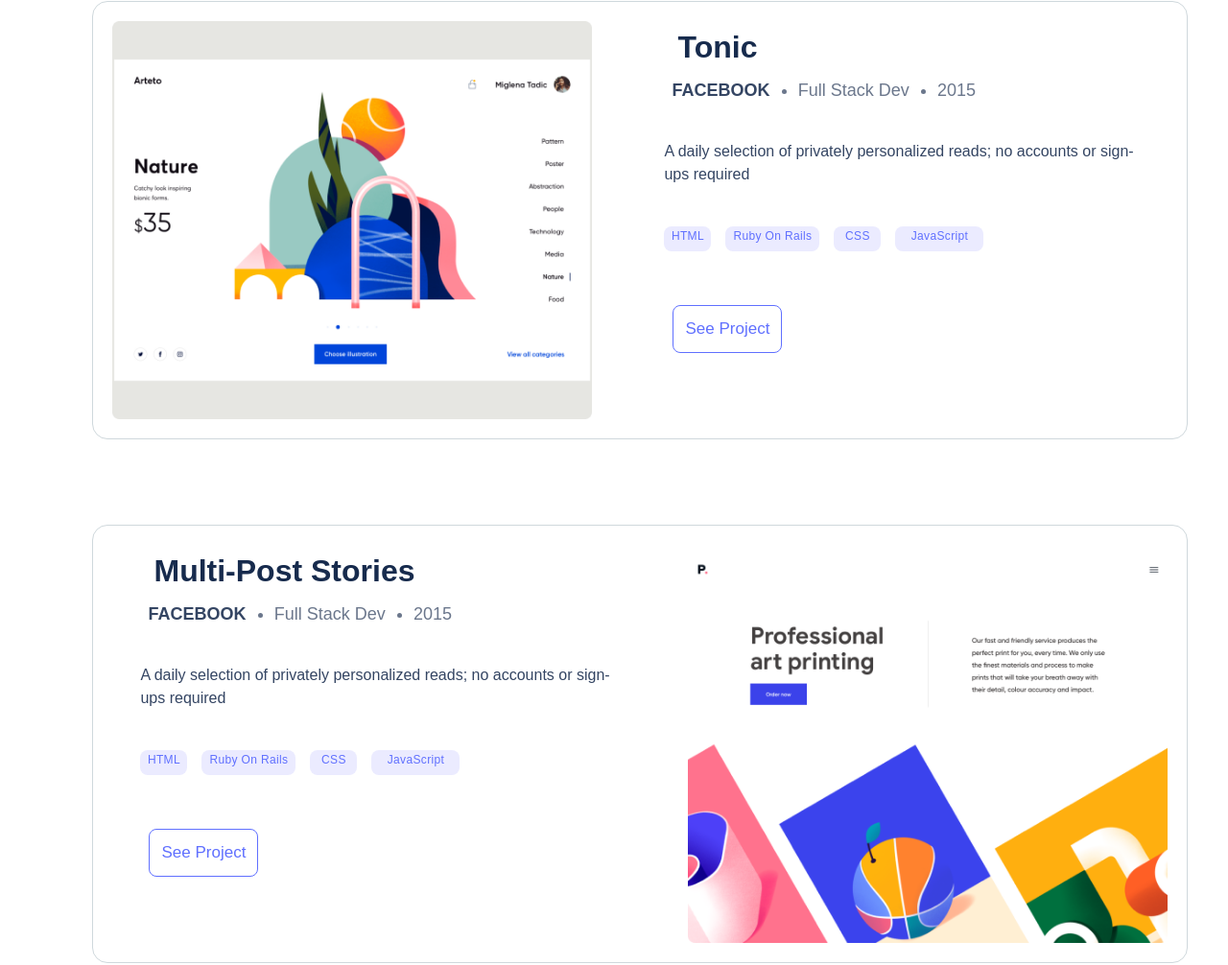
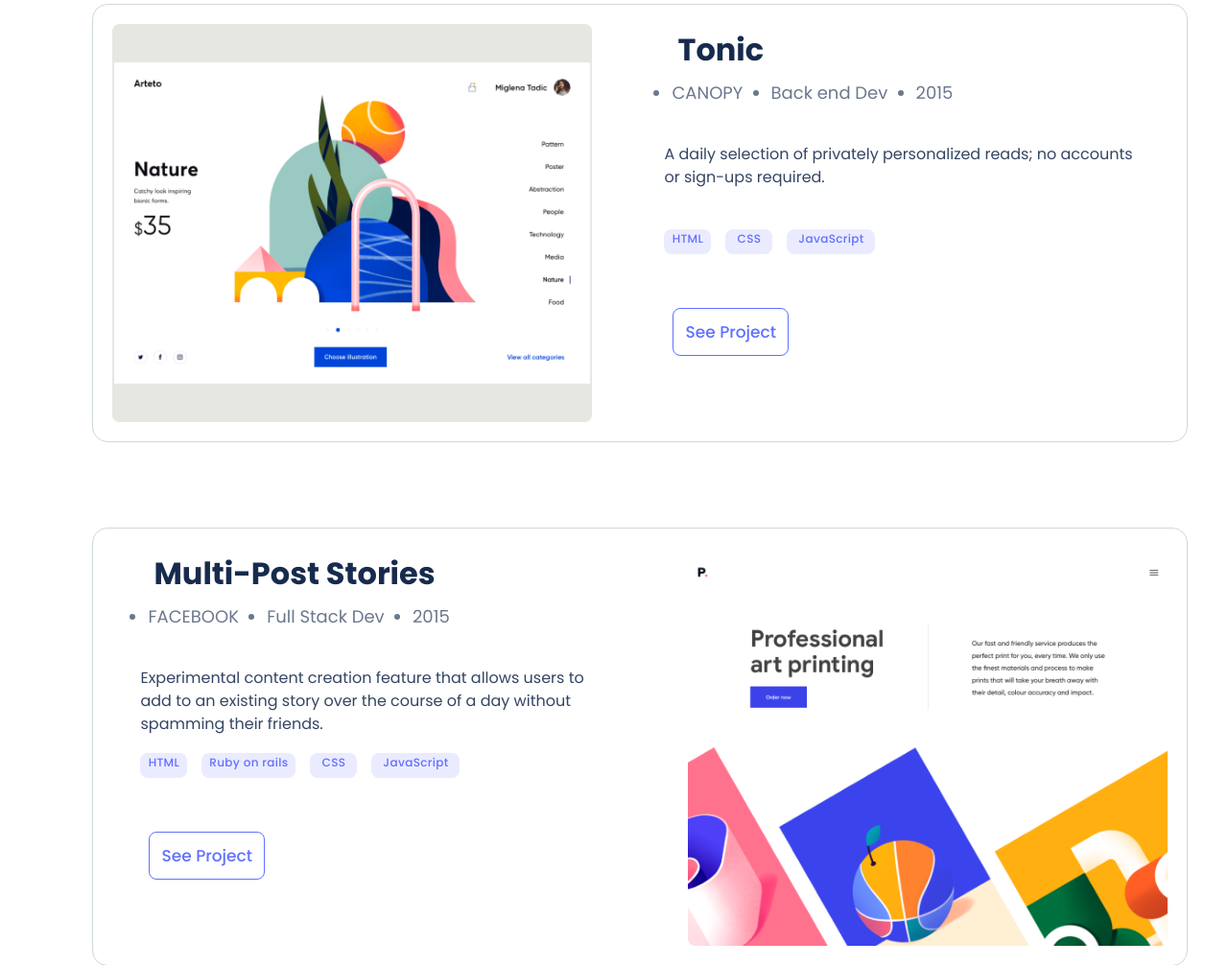
Before and after one commit to Danny-imo/my-project, a plain HTML site: page index.html in a window 1280 px wide. Shown: the part 800-1806 px from the top of the page at 96% size. Drawn offline with Linux system fonts and the light colour scheme.

Commit message:
Fix all requirements

```diff
--- a/index.js
+++ b/index.js
@@ -22,8 +22,10 @@
     name: 'Tonic',
     description: 'Lorem Ipsum is simply dummy text of the prinhe 1500s, when an unknown printer took a galley of type and scrambled it to make a type specimen book. It has survived not only five centuries, but also the leap into electronic typesetting, remaining essent.',
     image: './img/Dbg1.png',
-    stack: ['FACEBOOK', 'Full Stack Dev', '2015'],
+    stack: ['CANOPY', 'Back end Dev', '2015'],
     technologies: ['HTML', 'CSS', 'JavaScript', 'Ruby', 'Bootstrap'],
+    technologiesTwo: ['HTML', 'CSS', 'JavaScript'],
+    desc: 'A daily selection of privately personalized reads; no accounts or sign-ups required.',
     liveLink: '',
     sourceLink: '',
   },
@@ -33,6 +35,8 @@
     image: './img/Dbg2.png',
     stack: ['FACEBOOK', 'Full Stack Dev', '2015'],
     technologies: ['HTML', 'CSS', 'JavaScript', 'Ruby', 'Bootstrap'],
+    technologiesTwo: ['HTML', 'Ruby on rails', 'CSS', 'JavaScript'],
+    desc: 'Experimental content creation feature that allows users to add to an existing story over the course of a day without spamming their friends.',
     liveLink: '',
     sourceLink: '',
   },
@@ -42,6 +46,8 @@
     image: './img/Dbg3.png',
     stack: ['FACEBOOK', 'Full Stack Dev', '2015'],
     technologies: ['HTML', 'CSS', 'JavaScript', 'Ruby', 'Bootstrap'],
+    technologiesTwo: ['HTML', 'Ruby on rails', 'CSS', 'JavaScript'],
+    desc: 'Exploring the future of media in Facebooks first Virtual Reality app; a place to discover and enjoy 360 photos and videos on Gear VR.',
     liveLink: '',
     sourceLink: '',
   },
@@ -49,14 +55,31 @@
     name: 'UBER Navigation',
     description: 'Lorem Ipsum is simply dummy text of the prinhe 1500s, when an unknown printer took a galley of type and scrambled it to make a type specimen book. It has survived not only five centuries, but also the leap into electronic typesetting, remaining essent.',
     image: './img/Dbg4.png',
-    stack: ['FACEBOOK', 'Full Stack Dev', '2015'],
-    technologies: ['HTML', 'CSS', 'JavaScript', 'Ruby', 'Bootstrap'],
+    stack: ['UBER', 'Full Stack Dev', '2018'],
+    technologies: ['HTML', 'CSS', 'JavaScript', 'Ruby ', 'Bootstrap'],
+    technologiesTwo: ['HTML', 'Ruby on rails', 'CSS', 'JavaScript'],
+    desc: 'A smart assistant to make driving more safe, efficient, and fun by unlocking your most expensive computer: your car.',
     liveLink: '',
     sourceLink: '',
   },
 ];
 
 const cardsContainer = document.querySelector('#About');
+
+function getTechnologyClass(technology) {
+  switch (technology) {
+    case 'HTML':
+      return 'tech-t';
+    case 'CSS':
+      return 'tech-t';
+    case 'JavaScript':
+      return 'tech-j';
+    case 'Ruby on rails':
+      return 'tech-r';
+    default:
+      return 'tech';
+  }
+}
 
 projects.forEach((project) => {
   const card = document.createElement('div');
@@ -67,28 +90,19 @@
   <div class="canopy">
     <h4 class="about-head">${project.name}</h4>
     <ul class="cano">
-          <li class="tec">FACEBOOK</li>
-          <li class="tech">Full Stack Dev</li>
-          <li class="tech">2015</li>
+      ${project.stack.map((theme) => `<li class="tech">${theme}</li>`).join('')}
     </ul>
     <p class="canopy-txt">
-        A daily selection of privately personalized reads; no accounts or
-          sign-ups required
+      ${project.desc}
     </p>
     <ul class="tech1">
-          <li class="tech-t">HTML</li>
-          <li class="tech-r">Ruby On Rails</li>
-          <li class="tech-t">CSS</li>
-          <li class="tech-j">JavaScript</li>
+      ${project.technologiesTwo.map((technology) => `<li class="${getTechnologyClass(technology)}">${technology}</li>`).join('')}
     </ul>
-
     <button type="button" class="project-btn">See Project</button>
   </div>
 `;
 
   cardsContainer.appendChild(card);
-
-  const button = card.querySelector('.project-btn');
 
   const modalContainer = document.createElement('div');
   modalContainer.classList.add('modal');
@@ -153,11 +167,12 @@
     modal.classList.add('modal-open');
   }
 
+  const button = card.querySelector('.project-btn');
+  button.addEventListener('click', () => {
+    openModal(project);
+  });
+
   closeModalButton.addEventListener('click', () => {
     modal.classList.remove('modal-open');
   });
-
-  button.addEventListener('click', () => {
-    openModal(project);
 });
-});
--- a/style.css
+++ b/style.css
@@ -1,3 +1,5 @@
+@import url("https://fonts.googleapis.com/css2?family=Poppins:wght@400;500;700&display=swap");
+
 * {
   font-family: "Poppins", sans-serif;
 }
@@ -148,6 +150,7 @@
     display: grid;
     grid-template-columns: 1fr 1fr 1fr;
     margin-right: 50px;
+    gap: 10px;
   }
 
   .project-technologies li {
@@ -173,6 +176,7 @@
 
   .project-technologies li:nth-child(3) {
     padding-right: 25px;
+    margin-left: -18px;
   }
 
   .btn-link {
@@ -197,6 +201,7 @@
 
   .project-technologies li:nth-child(5) {
     padding-right: 25px;
+    margin-left: -18px;
   }
 
   .project-description {
@@ -1306,6 +1311,7 @@
 
   .project-title {
     margin-top: 10px;
+    color: #344563;
   }
 
   .view-details-button {
@@ -1350,10 +1356,10 @@
 
   .close {
     position: absolute;
-    top: 10px;
-    right: 10px;
+    top: 33px;
+    right: 30px;
     font-size: 1.5rem;
-    color: #888;
+    color: #344563;
     cursor: pointer;
   }
 
@@ -1365,7 +1371,7 @@
     display: grid;
     grid-template-columns: 1fr 1fr 1fr;
     margin-right: 50px;
-    gap: 20px;
+    gap: 10px;
   }
 
   .project-buttons {
```
Lines whose indentation alone changed are shown as unchanged.
